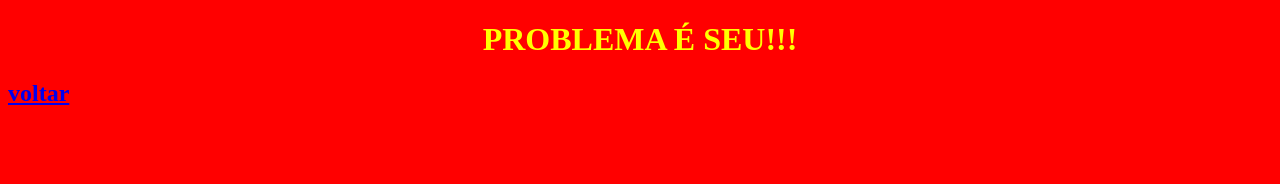
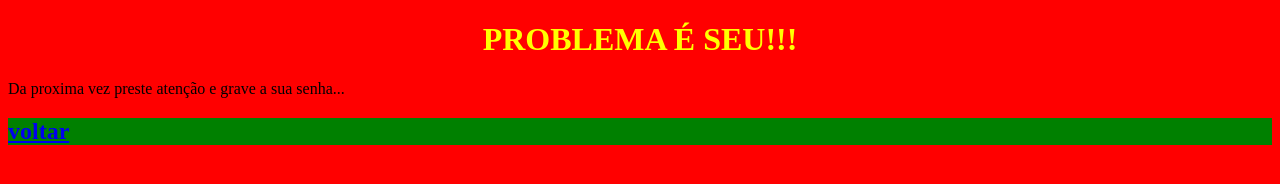
Before and after one commit to DouglasWillemann/projeto-de-login, a plain HTML site: page esqueci-senha.html in a window 1280 px wide. Drawn offline with Linux system fonts and the light colour scheme.

Commit message:
Update esqueci-senha.html

```diff
--- a/esqueci-senha.html
+++ b/esqueci-senha.html
@@ -9,6 +9,12 @@
         body {
             background-color: red;
         }
+        #body {
+            position: fixed;
+        }
+        #vol{
+            background-color: green;
+        }
         h1 {
             color: yellow;
             text-align: center;
@@ -16,8 +22,13 @@
     </style>
 </head>
 <body>
+    <div id="titulo">
     <h1>PROBLEMA É SEU!!!
     </h1>
+    <p>Da proxima vez preste atenção e grave a sua senha...</p>
+</div>
+<div id="vol">
     <h2> <a href="index.html">voltar</a></h2>
+</div>
 </body>
 </html>
```
